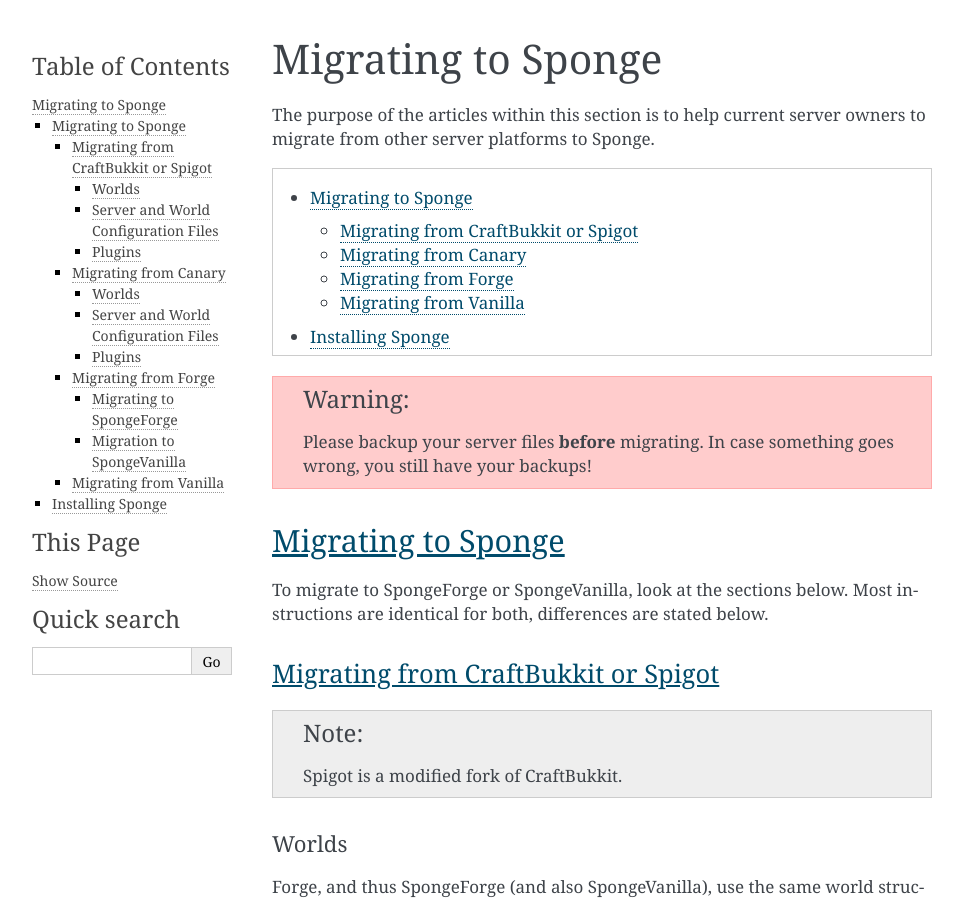
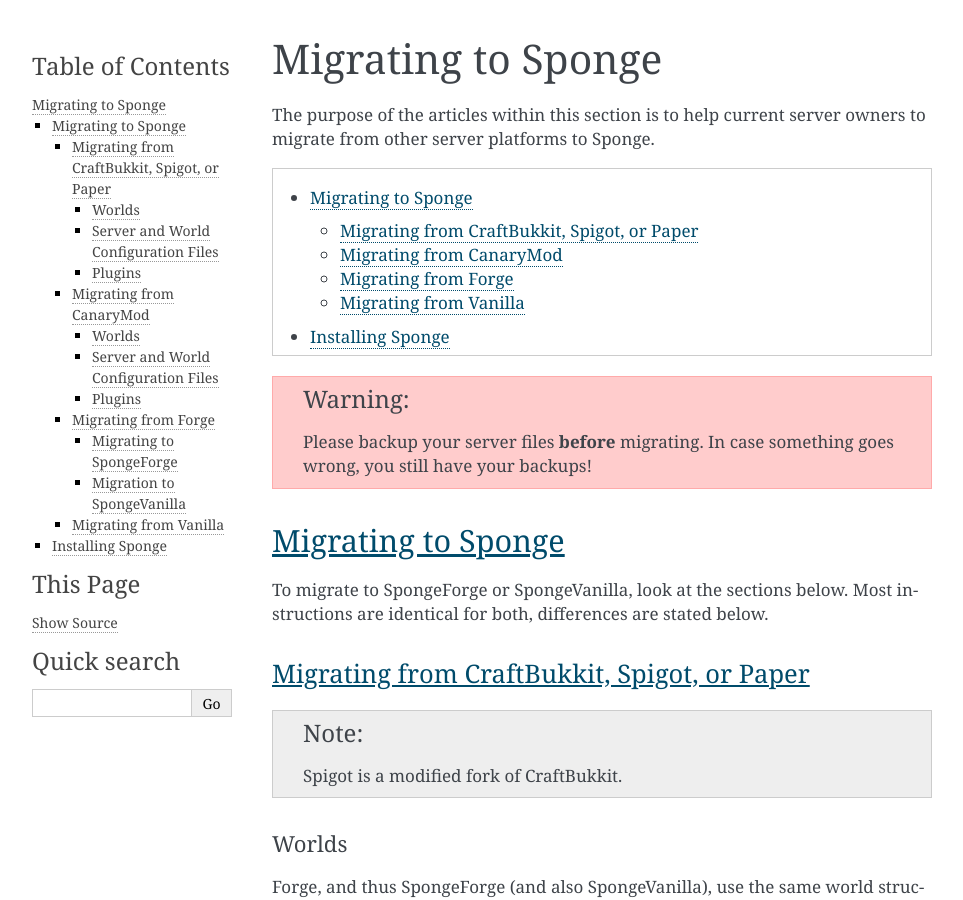
Before and after one commit to SpongePowered/SpongeDocs, a Sphinx documentation site: the page built from source/server/getting-started/migrating.rst, in a window 1280 px wide and 900 px high. Shown: the whole window, without its empty margins (148-1111 px from the left). Built offline with Sphinx 7.4.7, drawn with Linux system fonts in a browser that asks for light colours; pages that are not in the unit, such as notebooks, are missing from menus; some of the changed text lies outside the part shown.

Commit message:
Add Paper to migrating from, Change Canary to CanaryMod (#874)

```diff
--- a/source/server/getting-started/migrating.rst
+++ b/source/server/getting-started/migrating.rst
@@ -20,8 +20,8 @@
 To migrate to SpongeForge or SpongeVanilla, look at the sections below. Most instructions are identical for both,
 differences are stated below.
 
-Migrating from CraftBukkit or Spigot
-~~~~~~~~~~~~~~~~~~~~~~~~~~~~~~~~~~~~
+Migrating from CraftBukkit, Spigot, or Paper
+~~~~~~~~~~~~~~~~~~~~~~~~~~~~~~~~~~~~~~~~~~~~
 
 .. note::
 
@@ -127,8 +127,8 @@
 * Some Sponge plugins that are ported from Bukkit may change in functionality, or may not even use the same
   configuration structure.
 
-Migrating from Canary
-~~~~~~~~~~~~~~~~~~~~~
+Migrating from CanaryMod
+~~~~~~~~~~~~~~~~~~~~~~~~
 
 Worlds
 ------
```
